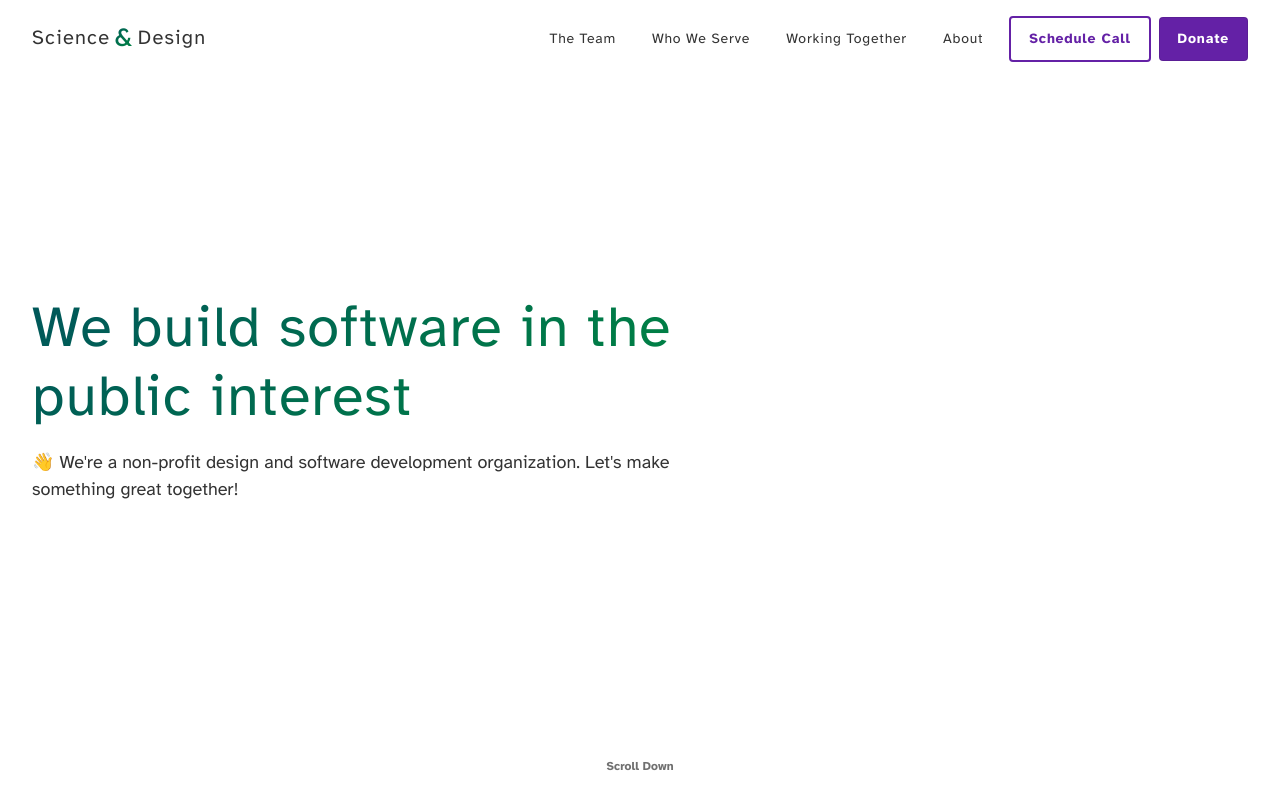
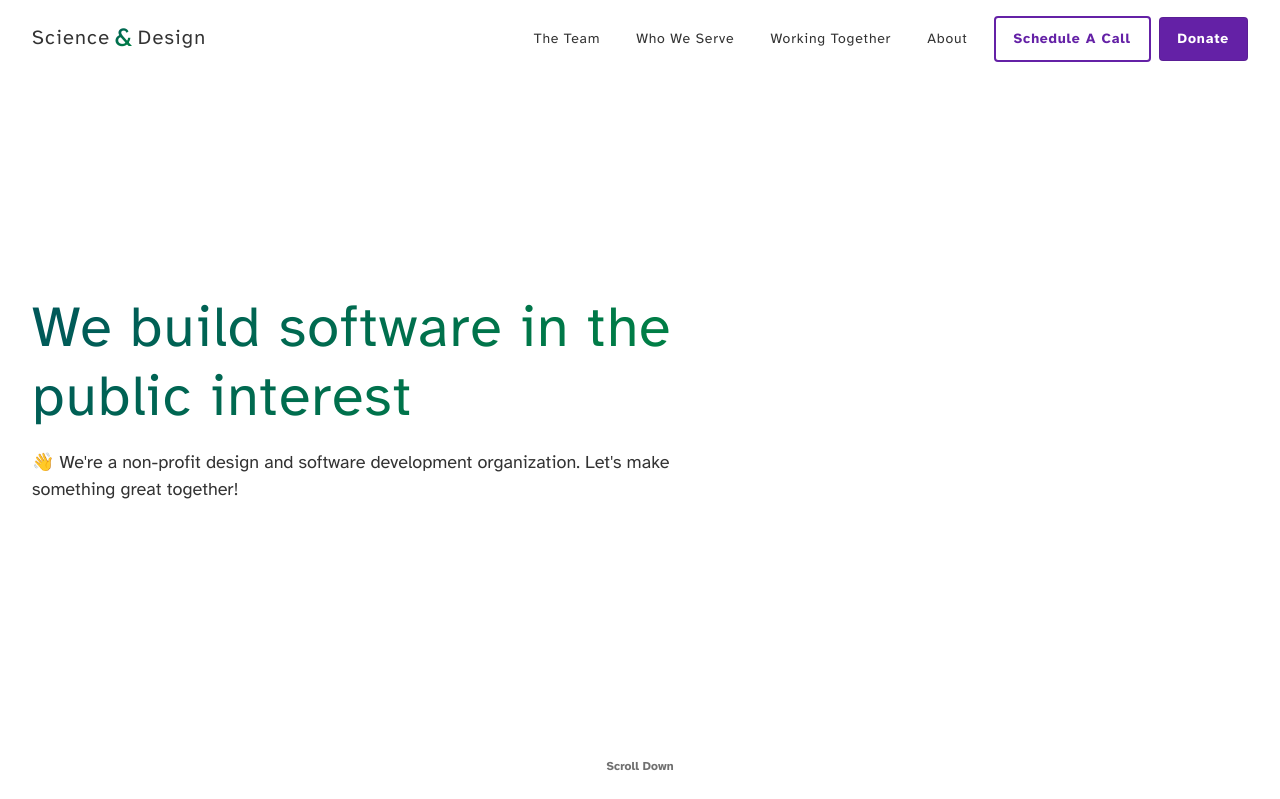
Before and after one commit to scidsg/scidsg-website, a PHP site: page / in a window 1280 px wide. Shown: the top 799 px of the page. Run offline with PHP 8.4, Linux system fonts and the light colour scheme.

Commit message:
update ui text

```diff
--- a/css/overrides.css
+++ b/css/overrides.css
@@ -368,7 +368,7 @@ h3, h4, h5, h6 {
 	}
 }
 
-@media only screen and (max-width: 975px) {
+@media only screen and (max-width: 990px) {
   @media (prefers-color-scheme: light) {
     header nav ul {
       box-shadow: var(--shadow-lm);
@@ -378,6 +378,10 @@ h3, h4, h5, h6 {
 
     header nav ul li a:hover {
       box-shadow: inset 3px 0 var(--color-dark);
+    }
+
+    header nav ul li a:not(.btn):hover {
+      box-shadow: inset 3px 0 rgb(100,33,166) !important;
     }
   }
 
@@ -391,6 +395,10 @@ h3, h4, h5, h6 {
 
     header nav ul li a:hover {
       box-shadow: inset 3px 0 var(--color-light);
+    }
+
+    header nav ul li a:not(.btn):hover {
+      box-shadow: inset 3px 0 rgb(178,144,210) !important;
     }
   }
 
@@ -458,22 +466,6 @@ h3, h4, h5, h6 {
 
 }
 
-
-@media only screen and (max-width: 975px) {
-
-	@media (prefers-color-scheme: light) {
-		header nav ul li a:not(.btn):hover {
-		  box-shadow: inset 3px 0 rgb(100,33,166) !important;
-		}
-	}
-
-		@media (prefers-color-scheme: dark) {
-		header nav ul li a:not(.btn):hover {
-		  box-shadow: inset 3px 0 rgb(178,144,210) !important;
-		}
-	}
-}
-
 @media only screen and (max-width: 768px) {
 	.intro h2 {
 	  width: 100%;
--- a/index.html
+++ b/index.html
@@ -46,7 +46,7 @@ W3C/WHATWG Standards, etc - please consider contributing 🙏 -->
 					<li><a class="wrapper" href="who-we-serve.html">Who We Serve</a></li>
 					<li><a class="wrapper" href="working-together.html">Working Together</a></li>
 					<li><a class="wrapper" href="index.html#about">About</a></li>
-					<li><a role="button" class="btn btnLrg" href="https://cal.com/scidsg/15min" target="_blank" rel="noopener noreferrer">Schedule Call</a></li>
+					<li><a role="button" class="btn btnLrg" href="https://cal.com/scidsg/15min" target="_blank" rel="noopener noreferrer">Schedule a Call</a></li>
 				</ul>
 				<a class="mobileNav btnIcon"></a>
 				<a role="button" class="btn btnLrg primaryBtn" href="https://opencollective.com/scidsg#category-CONTRIBUTE" target="_blank" rel="noopener noreferrer">Donate</a>
--- a/team.html
+++ b/team.html
@@ -47,7 +47,7 @@ W3C/WHATWG Standards, etc - please consider contributing 🙏 -->
 					<li><a class="wrapper" href="who-we-serve.html">Who We Serve</a></li>
 					<li><a class="wrapper" href="working-together.html">Working Together</a></li>
 					<li><a class="wrapper" href="index.html#about">About</a></li>
-					<li><a role="button" class="btn btnLrg" href="https://cal.com/scidsg/15min" target="_blank" rel="noopener noreferrer">Schedule Call</a></li>
+					<li><a role="button" class="btn btnLrg" href="https://cal.com/scidsg/15min" target="_blank" rel="noopener noreferrer">Schedule a Call</a></li>
 				</ul>
 				<a class="mobileNav btnIcon"></a>
 				<a role="button" class="btn btnLrg primaryBtn" href="https://opencollective.com/scidsg#category-CONTRIBUTE" target="_blank" rel="noopener noreferrer">Donate</a>
--- a/who-we-serve.html
+++ b/who-we-serve.html
@@ -46,7 +46,7 @@ W3C/WHATWG Standards, etc - please consider contributing 🙏 -->
 					<li><a class="wrapper" href="who-we-serve.html">Who We Serve</a></li>
 					<li><a class="wrapper" href="working-together.html">Working Together</a></li>
 					<li><a class="wrapper" href="index.html#about">About</a></li>
-					<li><a role="button" class="btn btnLrg" href="https://cal.com/scidsg/15min" target="_blank" rel="noopener noreferrer">Schedule Call</a></li>
+					<li><a role="button" class="btn btnLrg" href="https://cal.com/scidsg/15min" target="_blank" rel="noopener noreferrer">Schedule a Call</a></li>
 				</ul>
 				<a class="mobileNav btnIcon"></a>
 				<a role="button" class="btn btnLrg primaryBtn" href="https://opencollective.com/scidsg#category-CONTRIBUTE" target="_blank" rel="noopener noreferrer">Donate</a>
--- a/working-together.html
+++ b/working-together.html
@@ -47,7 +47,7 @@ W3C/WHATWG Standards, etc - please consider contributing 🙏 -->
 					<li><a class="wrapper" href="who-we-serve.html">Who We Serve</a></li>
 					<li><a class="wrapper" href="working-together.html">Working Together</a></li>
 					<li><a class="wrapper" href="index.html#about">About</a></li>
-					<li><a role="button" class="btn btnLrg" href="https://cal.com/scidsg/15min" target="_blank" rel="noopener noreferrer">Schedule Call</a></li>
+					<li><a role="button" class="btn btnLrg" href="https://cal.com/scidsg/15min" target="_blank" rel="noopener noreferrer">Schedule a Call</a></li>
 				</ul>
 				<a class="mobileNav btnIcon"></a>
 				<a role="button" class="btn btnLrg primaryBtn" href="https://opencollective.com/scidsg#category-CONTRIBUTE" target="_blank" rel="noopener noreferrer">Donate</a>
```
